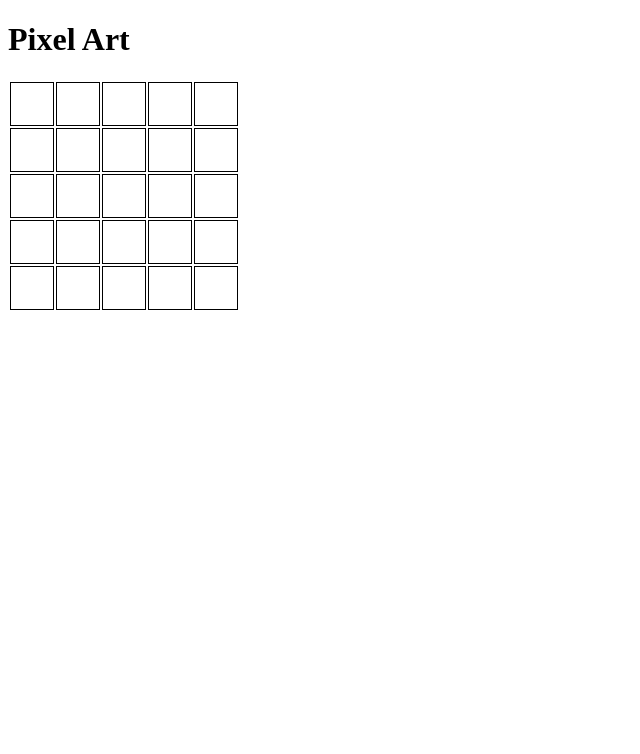
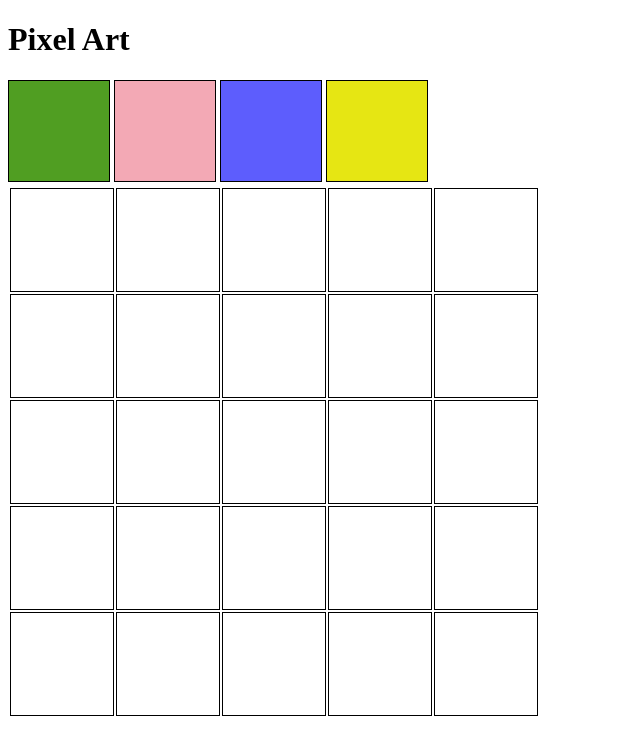
Before and after one commit to eliananunes/pixel-art, a plain HTML site: page index.html in a window 1280 px wide. Shown: the whole page, without its empty margins (0-640 px from the left). Drawn offline with Linux system fonts and the light colour scheme.

Commit message:
ajuste no css

```diff
--- a/style.css
+++ b/style.css
@@ -1,4 +1,4 @@
-color {
+.color {
     border-color: black;
     border-style: solid;
     border-width: 1px;
@@ -25,8 +25,8 @@ color {
 
   .pixel {
     background-color: white;
-    width: 40px;
-    height: 40px;
+    width: 100px;
+    height: 100px;
     border: 1px;
     border-color: black;
     border-style: solid;
```
